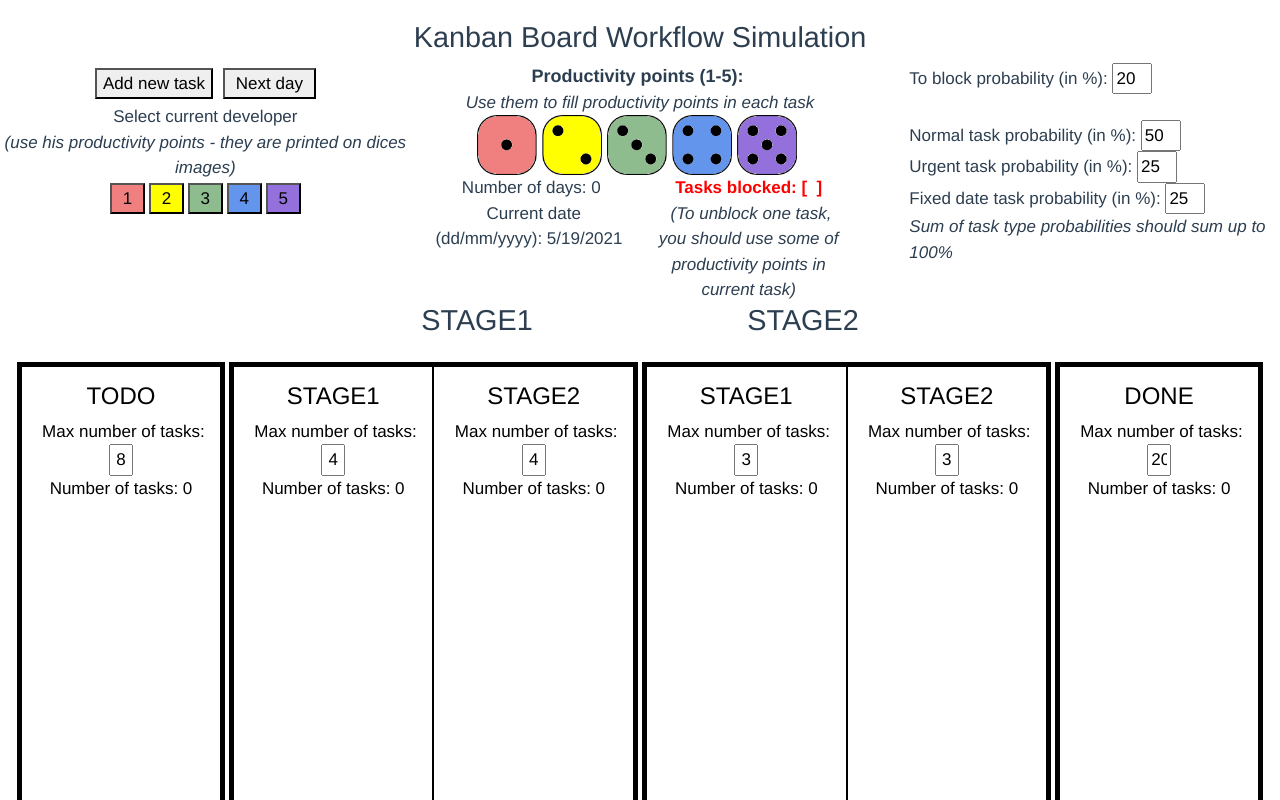
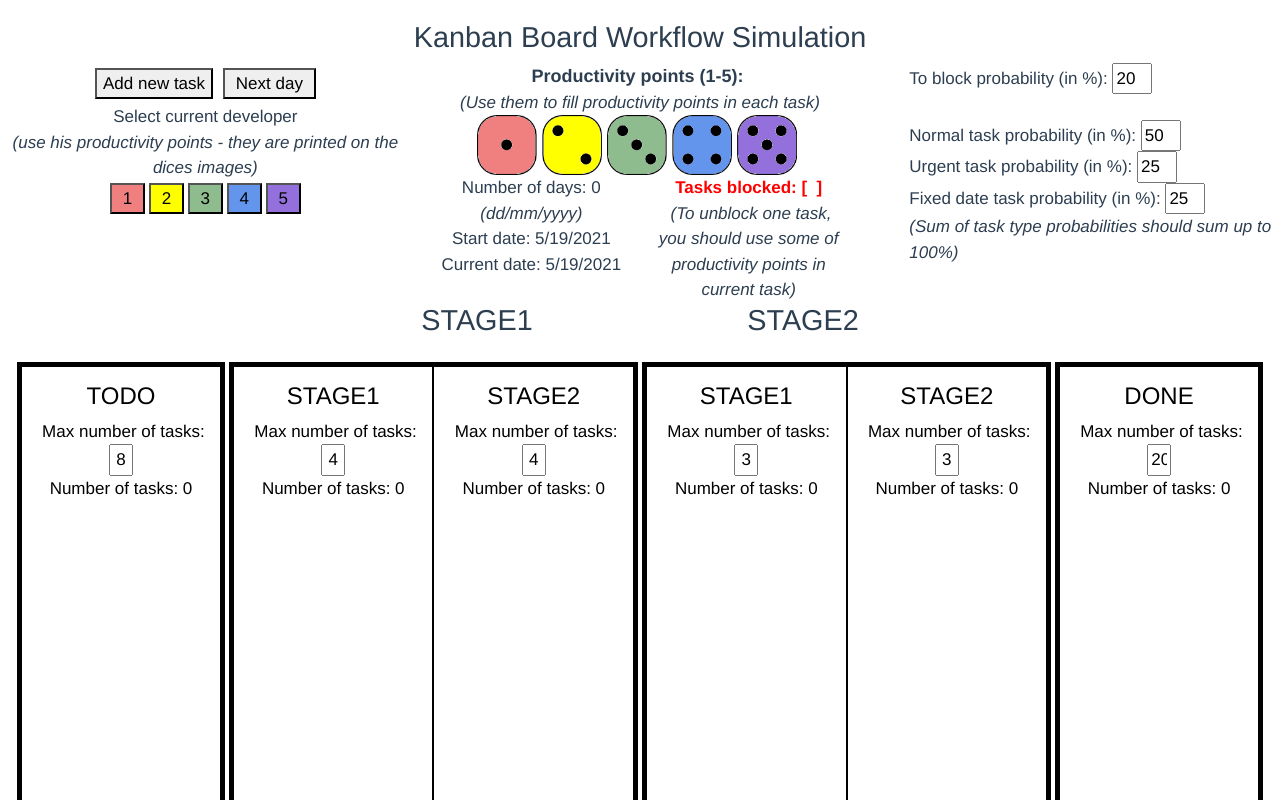
Before and after one commit to zakrzewskib/KanbanWorkflowSimulation, a Vue app: page / in a window 1280 px wide. Shown: the top 800 px of the page. Built offline with nearby package versions, Linux system fonts and the light colour scheme.

Commit message:
Minor visual additions

```diff
--- a/src/App.vue
+++ b/src/App.vue
@@ -22,7 +22,7 @@
               Select current developer
               <br />
               <em
-                >(use his productivity points - they are printed on dices
+                >(use his productivity points - they are printed on the dices
                 images)</em
               >
               <div>
@@ -60,7 +60,11 @@
           <div class="col-6" id="numberOfDays">
             <div id="currentDay">Number of days: {{ currentDay }}</div>
             <div id="currentDate">
-              Current date (dd/mm/yyyy):&#10;{{
+              <em>(dd/mm/yyyy)</em>
+              <br>
+              Start date: {{new Date().toLocaleDateString()}}
+              <br>
+              Current date:&#10;{{
                 currentDate.toLocaleDateString()
               }}
             </div>
@@ -95,7 +99,7 @@
           <a>Fixed date task probability (in %): </a>
           <input class="blockersP" v-model="fixedDateProb" />
           <br>
-          <em>Sum of task type probabilities should sum up to 100%</em>
+          <em>(Sum of task type probabilities should sum up to 100%)</em>
         </div>
       </div>
     </div>
--- a/src/components/Dices.vue
+++ b/src/components/Dices.vue
@@ -9,7 +9,7 @@
   >
     <strong id="productivityPoints">Productivity points (1-5): </strong>
     <br />
-    <em> Use them to fill productivity points in each task </em>
+    <em> (Use them to fill productivity points in each task) </em>
     <br />
     <img
       :src="dice1.imgsource"
--- a/src/components/Task.vue
+++ b/src/components/Task.vue
@@ -296,7 +296,7 @@ export default {
 
 .task {
   cursor: pointer;
-  margin-bottom: 15px;
+  margin-bottom: 10px;
   border: 2px solid black;
   background-color: rgb(241, 241, 241);
 }
@@ -347,6 +347,7 @@ hr.myLine {
   height: 20px;
   text-align: center;
   font-size: 15px;
+  margin-bottom: 0px;
 }
 
 #stage {
```
